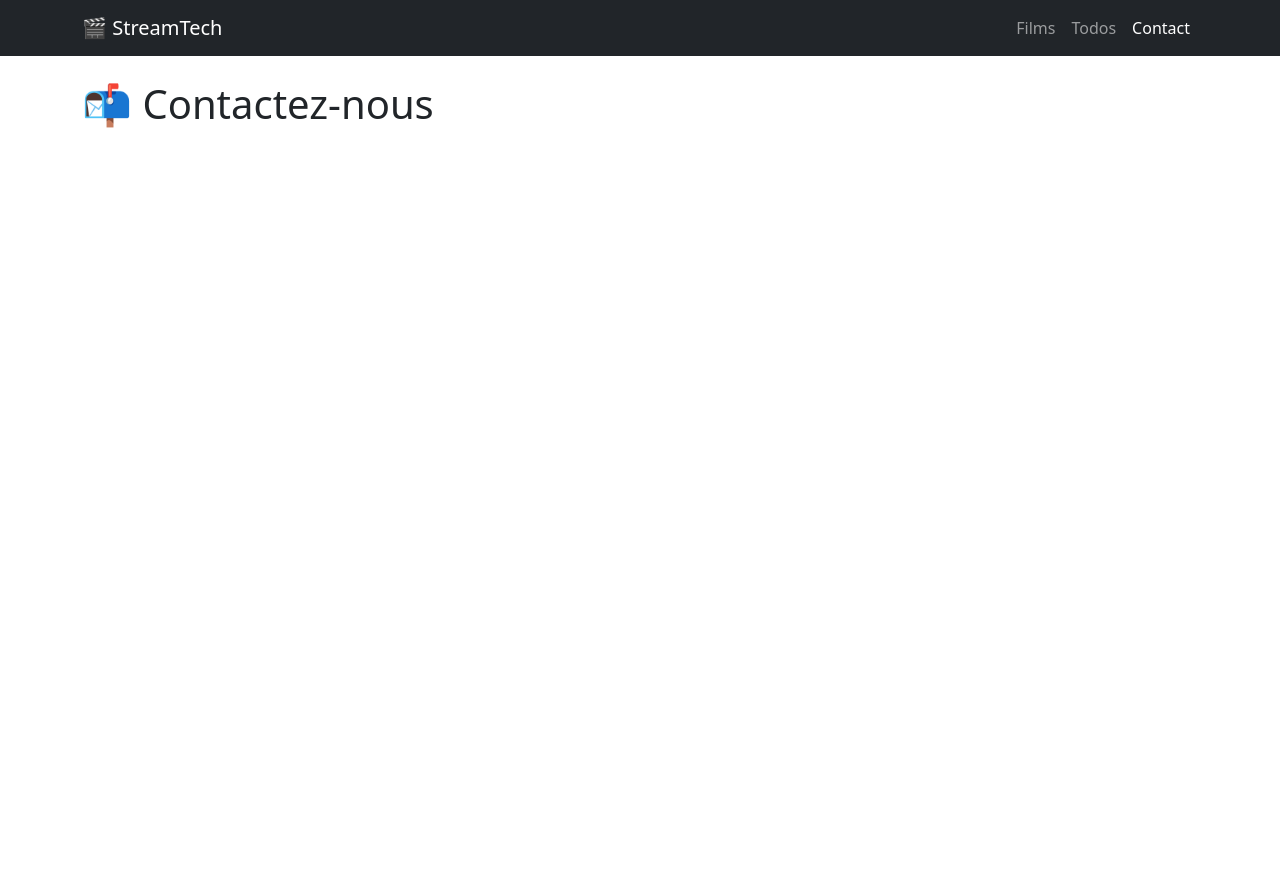
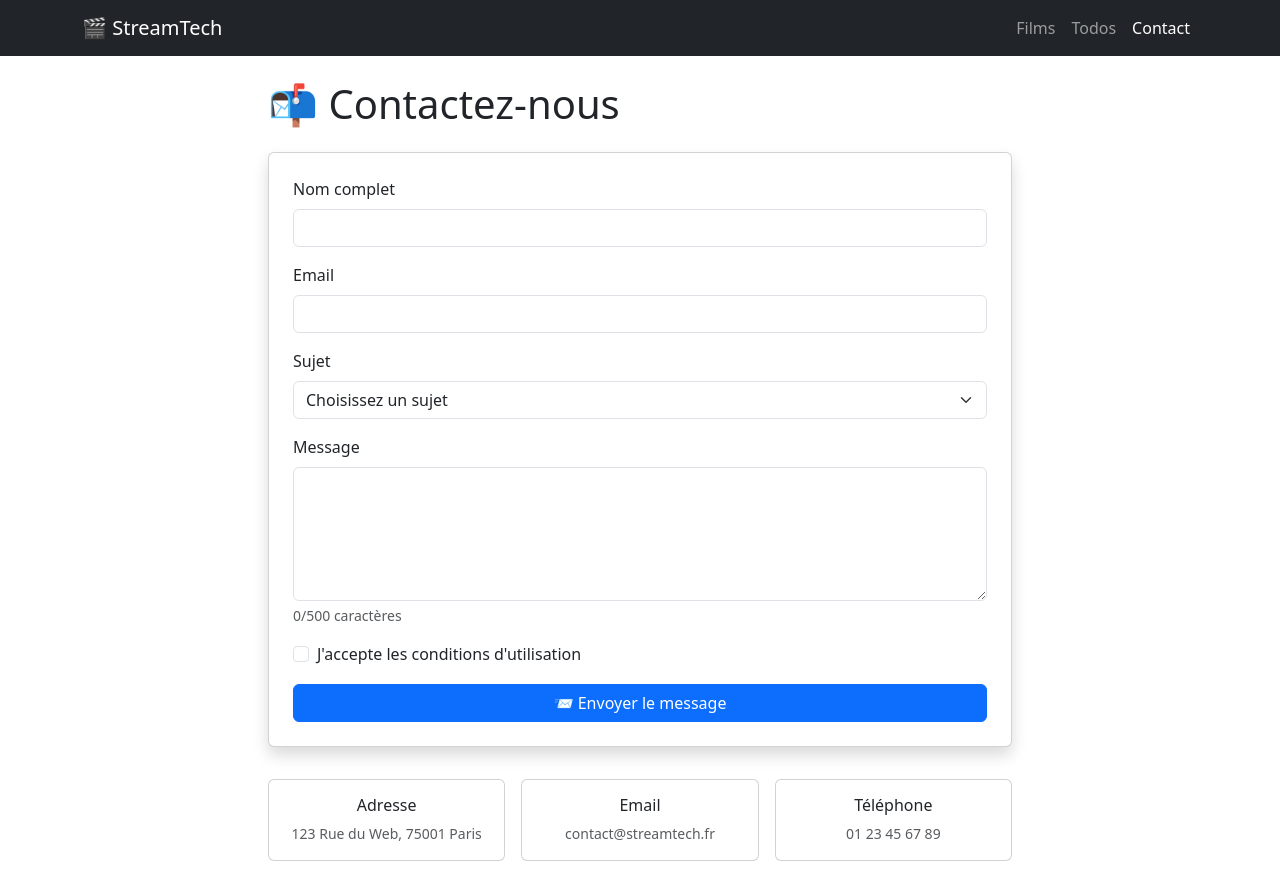
Before and after one commit to ajk-5/Projet-Streamtech, a React (Vite) app in the folder Streamtech/: page /contact in a window 1280 px wide. Before the commit the page ends 800 px from the top, so only its background shows below. Built offline with nearby package versions, Linux system fonts and the light colour scheme; no server answers.

Commit message:
Add contact form and validation
Feature snapshot reorganized from existing commit c87007c. Original main history is preserved.

```diff
--- a/Streamtech/src/pages/Contact.tsx
+++ b/Streamtech/src/pages/Contact.tsx
@@ -1,2 +1,218 @@
-function Contact() { return <h1>📬 Contactez-nous</h1>; }
+import { useEffect, useState } from "react";
+import type { ChangeEvent, FormEvent } from "react";
+
+const emptyForm = {
+  name: "",
+  email: "",
+  subject: "",
+  message: "",
+  acceptTerms: false,
+};
+type FormErrors = Partial<Record<keyof typeof emptyForm, string>>;
+
+function Contact() {
+  const [formData, setFormData] = useState(emptyForm);
+  const [errors, setErrors] = useState<FormErrors>({});
+  const [isSubmitting, setIsSubmitting] = useState(false);
+  const [success, setSuccess] = useState(false);
+
+  useEffect(() => {
+    if (!success) return;
+    const timer = setTimeout(() => setSuccess(false), 5000);
+    return () => clearTimeout(timer);
+  }, [success]);
+
+  function handleChange(
+    event: ChangeEvent<
+      HTMLInputElement | HTMLSelectElement | HTMLTextAreaElement
+    >,
+  ) {
+    const { name, value } = event.target;
+    const newValue =
+      event.target instanceof HTMLInputElement &&
+      event.target.type === "checkbox"
+        ? event.target.checked
+        : value;
+    setFormData((previous) => ({ ...previous, [name]: newValue }));
+    setErrors((previous) => ({ ...previous, [name]: "" }));
+    setSuccess(false);
+  }
+
+  async function handleSubmit(event: FormEvent<HTMLFormElement>) {
+    event.preventDefault();
+    const newErrors: FormErrors = {};
+    if (formData.name.trim().length < 2)
+      newErrors.name = "Le nom doit contenir au moins 2 caractères.";
+    if (!/^[^\s@]+@[^\s@]+\.[^\s@]+$/.test(formData.email.trim()))
+      newErrors.email = "Saisissez une adresse email valide.";
+    if (!formData.subject) newErrors.subject = "Choisissez un sujet.";
+    if (formData.message.trim().length < 10)
+      newErrors.message = "Le message doit contenir au moins 10 caractères.";
+    if (!formData.acceptTerms)
+      newErrors.acceptTerms = "Votre accord est requis.";
+    setErrors(newErrors);
+    if (Object.keys(newErrors).length > 0) return;
+    setIsSubmitting(true);
+    // Simulation demandée dans l’exercice : aucun message n’est envoyé.
+    await new Promise((resolve) => setTimeout(resolve, 1500));
+    setSuccess(true);
+    setFormData(emptyForm);
+    setIsSubmitting(false);
+  }
+
+  return (
+    <div className="col-md-8 mx-auto">
+      <h1 className="mb-4">📬 Contactez-nous</h1>
+      {success && (
+        <div className="alert alert-success alert-dismissible" role="status">
+          <strong>✅ Message envoyé !</strong> Nous vous répondrons dans les
+          plus brefs délais.
+          <button
+            type="button"
+            className="btn-close"
+            aria-label="Fermer"
+            onClick={() => setSuccess(false)}
+          />
+        </div>
+      )}
+      <form
+        className="card card-body shadow p-4"
+        onSubmit={handleSubmit}
+        noValidate
+      >
+        <fieldset disabled={isSubmitting}>
+          <div className="row g-3">
+            <div className="col-12">
+              <label htmlFor="name" className="form-label">
+                Nom complet
+              </label>
+              <input
+                id="name"
+                name="name"
+                autoComplete="name"
+                className={`form-control ${errors.name ? "is-invalid" : ""}`}
+                value={formData.name}
+                onChange={handleChange}
+                aria-invalid={!!errors.name}
+                aria-describedby="name-error"
+                required
+              />
+              <div id="name-error" className="invalid-feedback">
+                {errors.name}
+              </div>
+            </div>
+            <div className="col-12">
+              <label htmlFor="email" className="form-label">
+                Email
+              </label>
+              <input
+                id="email"
+                name="email"
+                type="email"
+                autoComplete="email"
+                className={`form-control ${errors.email ? "is-invalid" : ""}`}
+                value={formData.email}
+                onChange={handleChange}
+                aria-invalid={!!errors.email}
+                aria-describedby="email-error"
+                required
+              />
+              <div id="email-error" className="invalid-feedback">
+                {errors.email}
+              </div>
+            </div>
+            <div className="col-12">
+              <label htmlFor="subject" className="form-label">
+                Sujet
+              </label>
+              <select
+                id="subject"
+                name="subject"
+                className={`form-select ${errors.subject ? "is-invalid" : ""}`}
+                value={formData.subject}
+                onChange={handleChange}
+                aria-invalid={!!errors.subject}
+                aria-describedby="subject-error"
+                required
+              >
+                <option value="">Choisissez un sujet</option>
+                <option value="question">Question générale</option>
+                <option value="bug">Signaler un bug</option>
+                <option value="feature">Demande de fonctionnalité</option>
+                <option value="other">Autre</option>
+              </select>
+              <div id="subject-error" className="invalid-feedback">
+                {errors.subject}
+              </div>
+            </div>
+            <div className="col-12">
+              <label htmlFor="message" className="form-label">
+                Message
+              </label>
+              <textarea
+                id="message"
+                name="message"
+                rows={5}
+                className={`form-control ${errors.message ? "is-invalid" : ""}`}
+                value={formData.message}
+                onChange={handleChange}
+                aria-invalid={!!errors.message}
+                aria-describedby="message-help message-error"
+                required
+              />
+              <div id="message-help" className="form-text">
+                {formData.message.length}/500 caractères
+              </div>
+              <div id="message-error" className="invalid-feedback">
+                {errors.message}
+              </div>
+            </div>
+            <div className="col-12">
+              <div className="form-check">
+                <input
+                  id="acceptTerms"
+                  name="acceptTerms"
+                  type="checkbox"
+                  className={`form-check-input ${errors.acceptTerms ? "is-invalid" : ""}`}
+                  checked={formData.acceptTerms}
+                  onChange={handleChange}
+                  aria-invalid={!!errors.acceptTerms}
+                  aria-describedby="terms-error"
+                  required
+                />
+                <label className="form-check-label" htmlFor="acceptTerms">
+                  J'accepte les conditions d'utilisation
+                </label>
+                <div id="terms-error" className="invalid-feedback">
+                  {errors.acceptTerms}
+                </div>
+              </div>
+            </div>
+            <div className="col-12">
+              <button className="btn btn-primary w-100" disabled={isSubmitting}>
+                {isSubmitting ? "Envoi en cours..." : "📨 Envoyer le message"}
+              </button>
+            </div>
+          </div>
+        </fieldset>
+      </form>
+      <div className="row g-3 mt-3 text-center">
+        {[
+          { title: "Adresse", text: "123 Rue du Web, 75001 Paris" },
+          { title: "Email", text: "contact@streamtech.fr" },
+          { title: "Téléphone", text: "01 23 45 67 89" },
+        ].map((info) => (
+          <div className="col-md-4" key={info.title}>
+            <div className="card h-100">
+              <div className="card-body">
+                <h2 className="h6">{info.title}</h2>
+                <p className="small text-body-secondary mb-0">{info.text}</p>
+              </div>
+            </div>
+          </div>
+        ))}
+      </div>
+    </div>
+  );
+}
 export default Contact;
```
